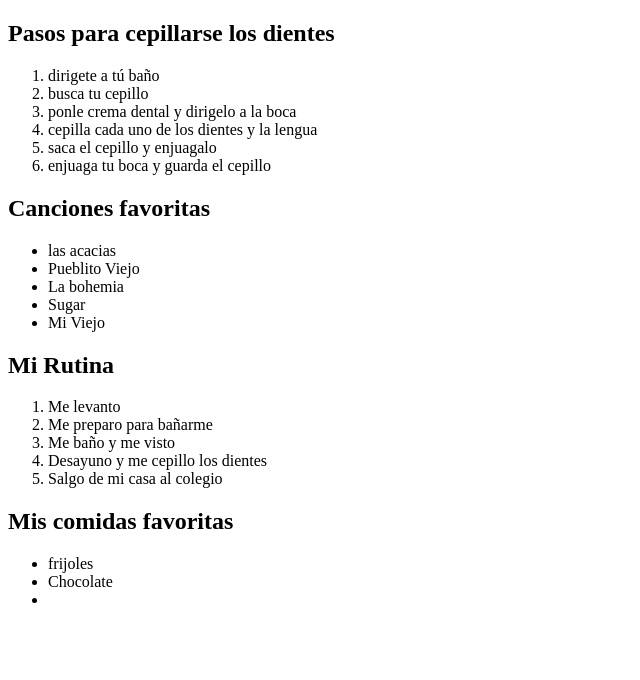
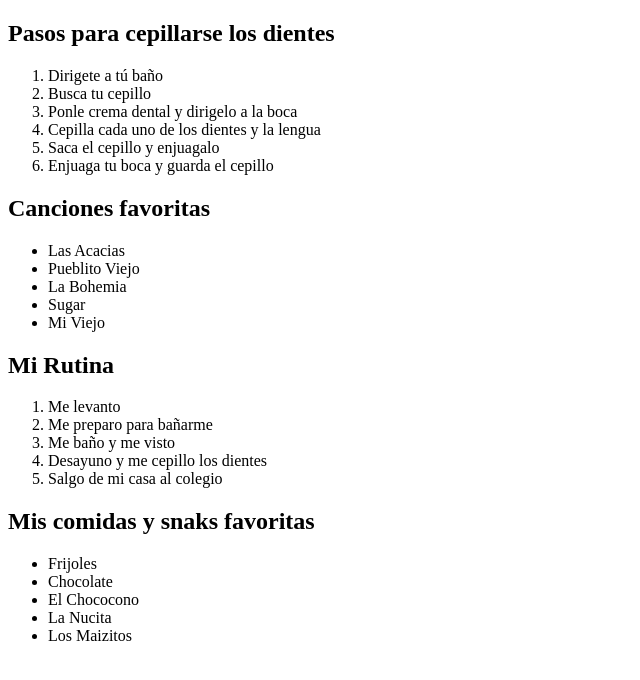
Before and after one commit to D-A-V-I-D-A-R-A-N-G-O/clase, a plain HTML site: page html/listasTarea.html in a window 1280 px wide. Shown: the whole page, without its empty margins (0-640 px from the left). Drawn offline with Linux system fonts and the light colour scheme.

Commit message:
la tarea

```diff
--- a/html/listasTarea.html
+++ b/html/listasTarea.html
@@ -6,19 +6,19 @@
 <body>
     <h2>Pasos para cepillarse los dientes</h2>
     <ol>
-        <li>dirigete a tú baño</li>
-        <li>busca tu cepillo</li>
-        <li>ponle crema dental y dirigelo a la boca</li>
-        <li>cepilla cada uno de los dientes y la lengua</li>
-        <li>saca el cepillo y enjuagalo</li>
-        <li>enjuaga tu boca y guarda el cepillo</li>
+        <li>Dirigete a tú baño</li>
+        <li>Busca tu cepillo</li>
+        <li>Ponle crema dental y dirigelo a la boca</li>
+        <li>Cepilla cada uno de los dientes y la lengua</li>
+        <li>Saca el cepillo y enjuagalo</li>
+        <li>Enjuaga tu boca y guarda el cepillo</li>
     </ol>
     <h2>Canciones favoritas
     </h2>
     <ul>
-        <li>las acacias</li>
+        <li>Las Acacias</li>
         <li>Pueblito Viejo</li>
-        <li>La bohemia</li>
+        <li>La Bohemia</li>
         <li>Sugar</li>
         <li>Mi Viejo</li>
     </ul>
@@ -31,11 +31,13 @@
         <li>Desayuno y me cepillo los dientes</li>
         <li>Salgo de mi casa al colegio</li>
     </ol>
-    <h2>Mis comidas favoritas</h2>
+    <h2>Mis comidas y snaks favoritas</h2>
     <ul>
-        <li>frijoles</li>
+        <li>Frijoles</li>
         <li>Chocolate</li>
-        <li></li>
+        <li>El Chococono</li>
+        <li>La Nucita</li>
+        <li>Los Maizitos</li>
     </ul>
 </body>
 </html>
```
Also changed, not shown: html/encabezadosyParrafos.html (renamed from html/clase1.html).
